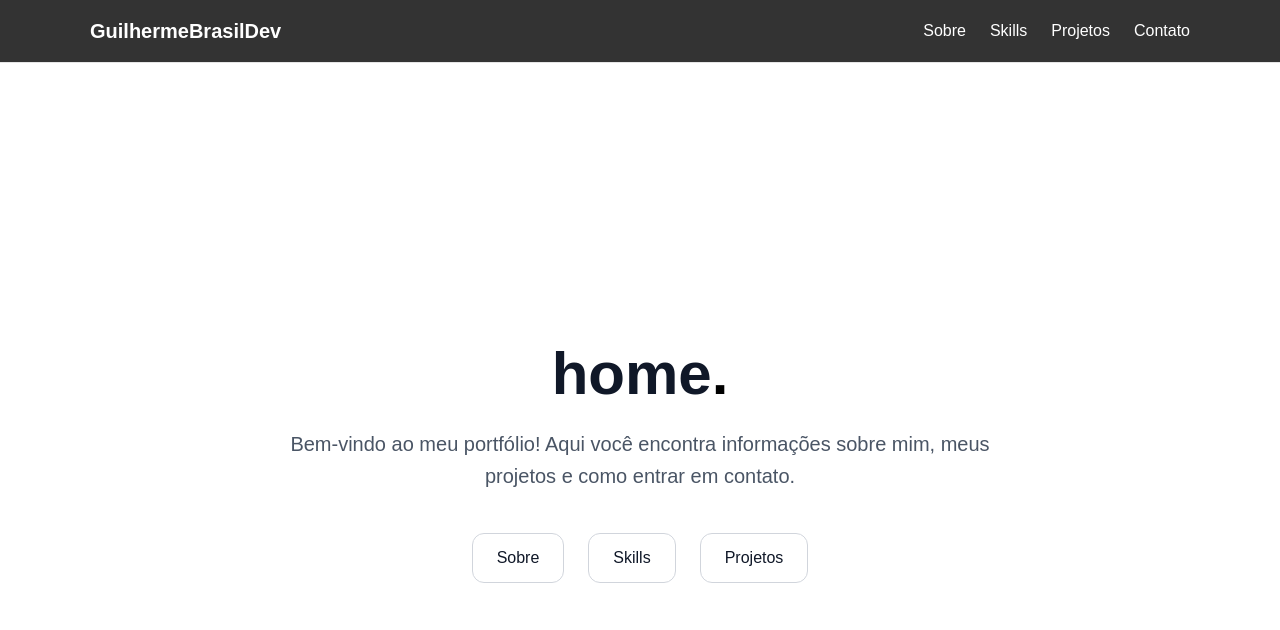
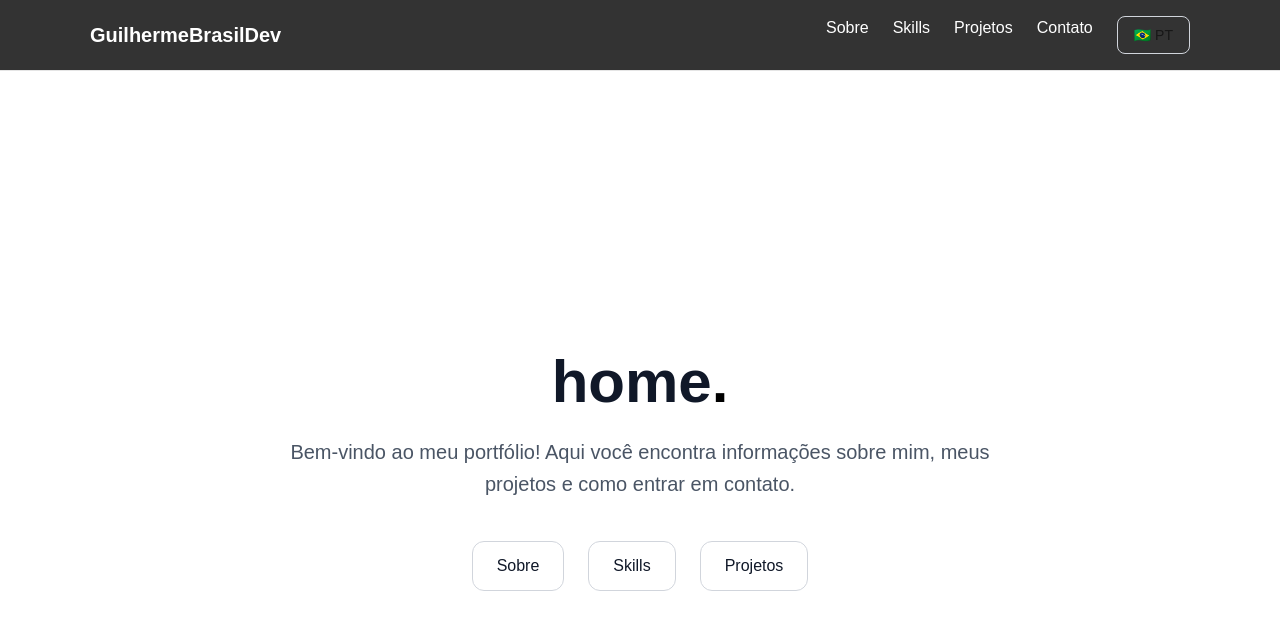
Before and after one commit to GuilhermeBatBrasil/portifolio-guilherme, a Next.js app: page / in a window 1280 px wide. Shown: the top 630 px of the page. Built offline with nearby package versions, Linux system fonts and the light colour scheme.

Commit message:
feat: traduçao para ingles

```diff
--- a/src/app/layout.tsx
+++ b/src/app/layout.tsx
@@ -1,5 +1,6 @@
 import '../../styles/globals.css';
 import Navbar from '@/components/Navbar/Navbar';
+import { LanguageProvider } from '@/context/LanguageContext';
 import { ReactNode } from 'react';
 
 export const metadata = {
@@ -11,8 +12,10 @@ export default function RootLayout({ children }: { children: ReactNode }) {
   return (
     <html lang="pt-BR">
       <body>
-        <Navbar />
-        <main>{children}</main>
+        <LanguageProvider>
+          <Navbar />
+          {children}
+        </LanguageProvider>
       </body>
     </html>
   );
--- /dev/null
+++ b/src/components/LanguageSwitch/LanguageSwitch.tsx
@@ -0,0 +1,16 @@
+"use client";
+
+import { useLanguage } from "@/context/LanguageContext";
+
+export default function LanguageSwitch() {
+  const { language, toggleLanguage } = useLanguage();
+
+  return (
+    <button
+      onClick={toggleLanguage}
+      className="px-4 py-2 border border-gray-300 rounded-lg text-sm hover:bg-gray-100 transition"
+    >
+      {language === "pt" ? "🇧🇷 PT" : "🇺🇸 EN"}
+    </button>
+  );
+}
--- a/src/components/Navbar/Navbar.tsx
+++ b/src/components/Navbar/Navbar.tsx
@@ -1,47 +1,85 @@
 "use client";
-import React, { useState, useRef, useEffect } from 'react';
-import Link from 'next/link';
-import styles from './Navbar.module.css';
-import { X, Menu } from 'lucide-react';
+import React, { useState, useRef, useEffect } from "react";
+import Link from "next/link";
+import styles from "./Navbar.module.css";
+import { X, Menu } from "lucide-react";
+import LanguageSwitch from "../LanguageSwitch/LanguageSwitch";
+import { useLanguage } from "@/context/LanguageContext";
 
 const Navbar = () => {
   const [menuOpen, setMenuOpen] = useState(false);
   const navRef = useRef<HTMLDivElement>(null);
+  const { language } = useLanguage();
 
   const handleMenuToggle = () => setMenuOpen((prev) => !prev);
   const handleNavClick = () => setMenuOpen(false);
 
-  // Fecha o menu ao clicar fora
   useEffect(() => {
     const handleClickOutside = (event: MouseEvent) => {
-      if (menuOpen && navRef.current && !navRef.current.contains(event.target as Node)) {
+      if (
+        menuOpen &&
+        navRef.current &&
+        !navRef.current.contains(event.target as Node)
+      ) {
         setMenuOpen(false);
       }
     };
-    document.addEventListener('mousedown', handleClickOutside);
+    document.addEventListener("mousedown", handleClickOutside);
     return () => {
-      document.removeEventListener('mousedown', handleClickOutside);
+      document.removeEventListener("mousedown", handleClickOutside);
     };
   }, [menuOpen]);
+
+  const texts = {
+    pt: {
+      about: "Sobre",
+      skills: "Skills",
+      projects: "Projetos",
+      contact: "Contato",
+    },
+    en: {
+      about: "About",
+      skills: "Skills",
+      projects: "Projects",
+      contact: "Contact",
+    },
+  };
 
   return (
     <div className={styles.navbar}>
       <div className={styles.container}>
         <div className={styles.logo}>GuilhermeBrasilDev</div>
-        <nav ref={navRef} className={`${styles.nav} ${menuOpen ? styles.open : ''}`}>
-          {/* <Link href="/" onClick={handleNavClick}>Menu</Link> */}
-          <Link href="/about" onClick={handleNavClick}>Sobre</Link>
-          <Link href="/skills" onClick={handleNavClick}>Skills</Link>
-          <Link href="/projects" onClick={handleNavClick}>Projetos</Link>
-          <Link href="/contact" onClick={handleNavClick}>Contato</Link>
+        <nav
+          ref={navRef}
+          className={`${styles.nav} ${menuOpen ? styles.open : ""}`}
+        >
+          <Link href="/about" onClick={handleNavClick}>
+            {texts[language].about}
+          </Link>
+          <Link href="/skills" onClick={handleNavClick}>
+            {texts[language].skills}
+          </Link>
+          <Link href="/projects" onClick={handleNavClick}>
+            {texts[language].projects}
+          </Link>
+          <Link href="/contact" onClick={handleNavClick}>
+            {texts[language].contact}
+          </Link>
+          <div className={styles.actions}>
+            <LanguageSwitch />
+          </div>
         </nav>
         <button
           className={styles.menuButton}
           onClick={handleMenuToggle}
           aria-label={menuOpen ? "Fechar menu" : "Abrir menu"}
         >
-          {menuOpen ? <X size={28} color="#fff" /> : <Menu size={28} color="#fff" />}
-      </button>
+          {menuOpen ? (
+            <X size={28} color="#fff" />
+          ) : (
+            <Menu size={28} color="#fff" />
+          )}
+        </button>
       </div>
     </div>
   );
--- /dev/null
+++ b/src/context/LanguageContext.tsx
@@ -0,0 +1,33 @@
+"use client";
+import { createContext, useContext, useState, ReactNode } from "react";
+
+type Language = "pt" | "en";
+
+interface LanguageContextProps {
+  language: Language;
+  toggleLanguage: () => void;
+}
+
+const LanguageContext = createContext<LanguageContextProps | undefined>(undefined);
+
+export const LanguageProvider = ({ children }: { children: ReactNode }) => {
+  const [language, setLanguage] = useState<Language>("pt");
+
+  const toggleLanguage = () => {
+    setLanguage((prev) => (prev === "pt" ? "en" : "pt"));
+  };
+
+  return (
+    <LanguageContext.Provider value={{ language, toggleLanguage }}>
+      {children}
+    </LanguageContext.Provider>
+  );
+};
+
+export const useLanguage = () => {
+  const context = useContext(LanguageContext);
+  if (!context) {
+    throw new Error("useLanguage must be used within a LanguageProvider");
+  }
+  return context;
+};
```
